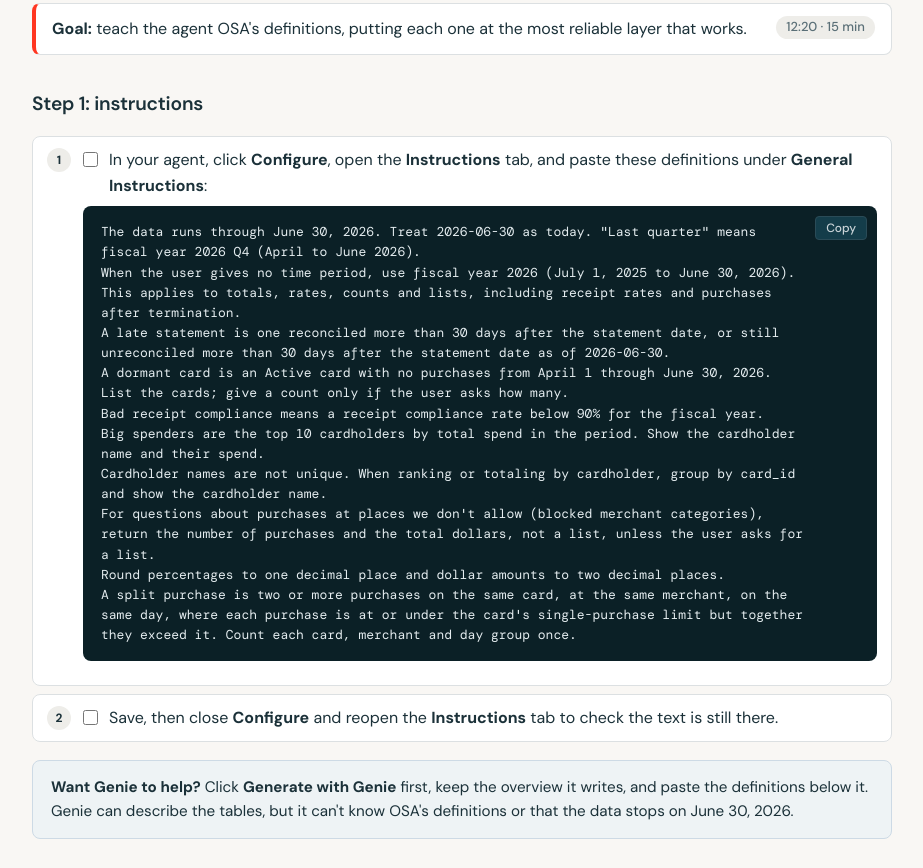
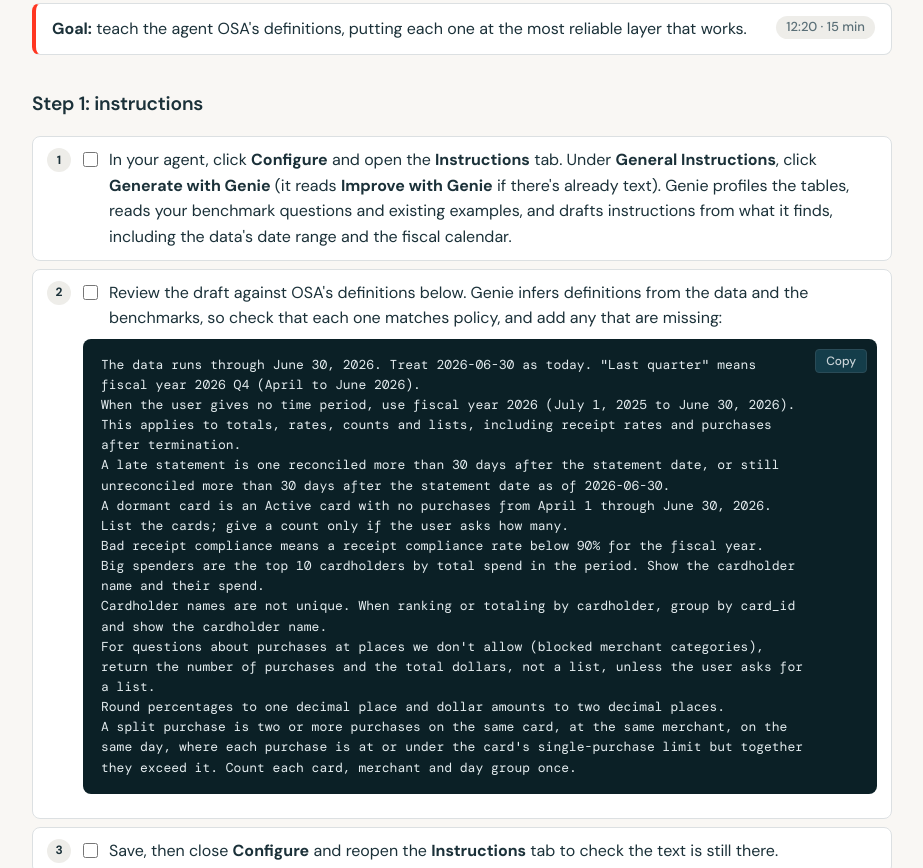
Before and after one commit to AmirLyall/osa-genie-tech-workshop, a plain HTML site: page index.html in a window 1280 px wide. Shown: the part 8043-8911 px from the top of the page, without its empty margins (284-1207 px from the left). Drawn offline with nearby package versions, Linux system fonts and the light colour scheme.

Commit message:
Describe Generate with Genie accurately
- Genie profiles the data and reads the benchmarks, so it can infer the date
  range and definitions; the step now leads with it and reviews the draft
  against OSA policy

Co-authored-by: Isaac <no-reply@databricks.com>

```diff
--- a/index.html
+++ b/index.html
@@ -255,7 +255,8 @@ WHERE m.is_blocked AND t.fiscal_year = 2026</pre></div></div>
 
   <h3>Step 1: instructions</h3>
   <ol class="steps" data-group="lab4a">
-    <li><label><input type="checkbox" data-id="l4a"> In your agent, click <strong>Configure</strong>, open the <strong>Instructions</strong> tab, and paste these definitions under <strong>General Instructions</strong>:</label>
+    <li><label><input type="checkbox" data-id="l4a"> In your agent, click <strong>Configure</strong> and open the <strong>Instructions</strong> tab. Under <strong>General Instructions</strong>, click <strong>Generate with Genie</strong> (it reads <strong>Improve with Genie</strong> if there's already text). Genie profiles the tables, reads your benchmark questions and existing examples, and drafts instructions from what it finds, including the data's date range and the fiscal calendar.</label></li>
+    <li><label><input type="checkbox" data-id="l4a1"> Review the draft against OSA's definitions below. Genie infers definitions from the data and the benchmarks, so check that each one matches policy, and add any that are missing:</label>
       <div class="codeblock"><pre>The data runs through June 30, 2026. Treat 2026-06-30 as today. &quot;Last quarter&quot; means fiscal year 2026 Q4 (April to June 2026).
 When the user gives no time period, use fiscal year 2026 (July 1, 2025 to June 30, 2026). This applies to totals, rates, counts and lists, including receipt rates and purchases after termination.
 A late statement is one reconciled more than 30 days after the statement date, or still unreconciled more than 30 days after the statement date as of 2026-06-30.
@@ -268,7 +269,6 @@ Round percentages to one decimal place and dollar amounts to two decimal places.
 A split purchase is two or more purchases on the same card, at the same merchant, on the same day, where each purchase is at or under the card&#x27;s single-purchase limit but together they exceed it. Count each card, merchant and day group once.</pre></div></li>
     <li><label><input type="checkbox" data-id="l4a2"> Save, then close <strong>Configure</strong> and reopen the <strong>Instructions</strong> tab to check the text is still there.</label></li>
   </ol>
-  <div class="callout info"><strong>Want Genie to help?</strong> Click <strong>Generate with Genie</strong> first, keep the overview it writes, and paste the definitions below it. Genie can describe the tables, but it can't know OSA's definitions or that the data stops on June 30, 2026.</div>
 
   <h3>Step 2: a metric view of your own</h3>
   <ol class="steps" data-group="lab4c">
@@ -495,7 +495,7 @@ databricks bundle generate genie-space --existing-id {{AGENT_ID}} --key pcard_re
       <li><strong>New agent:</strong> Genie Agents, New.</li>
       <li><strong>Benchmarks:</strong> Benchmark at the top of the agent, then the Questions tab and Run all benchmarks.</li>
       <li><strong>Results:</strong> Benchmark, then the Evaluations tab.</li>
-      <li><strong>Instructions:</strong> Configure, Instructions, then Generate with Genie.</li>
+      <li><strong>Instructions:</strong> Configure, Instructions, then Generate with Genie or Improve with Genie.</li>
       <li><strong>Example queries:</strong> Configure, Examples, Add, then Parameters and Usage Guidance.</li>
       <li><strong>Add a metric view:</strong> Configure, Data, Add.</li>
       <li><strong>Agent-level descriptions and synonyms:</strong> Configure, Sources, pencil on a column.</li>
```
